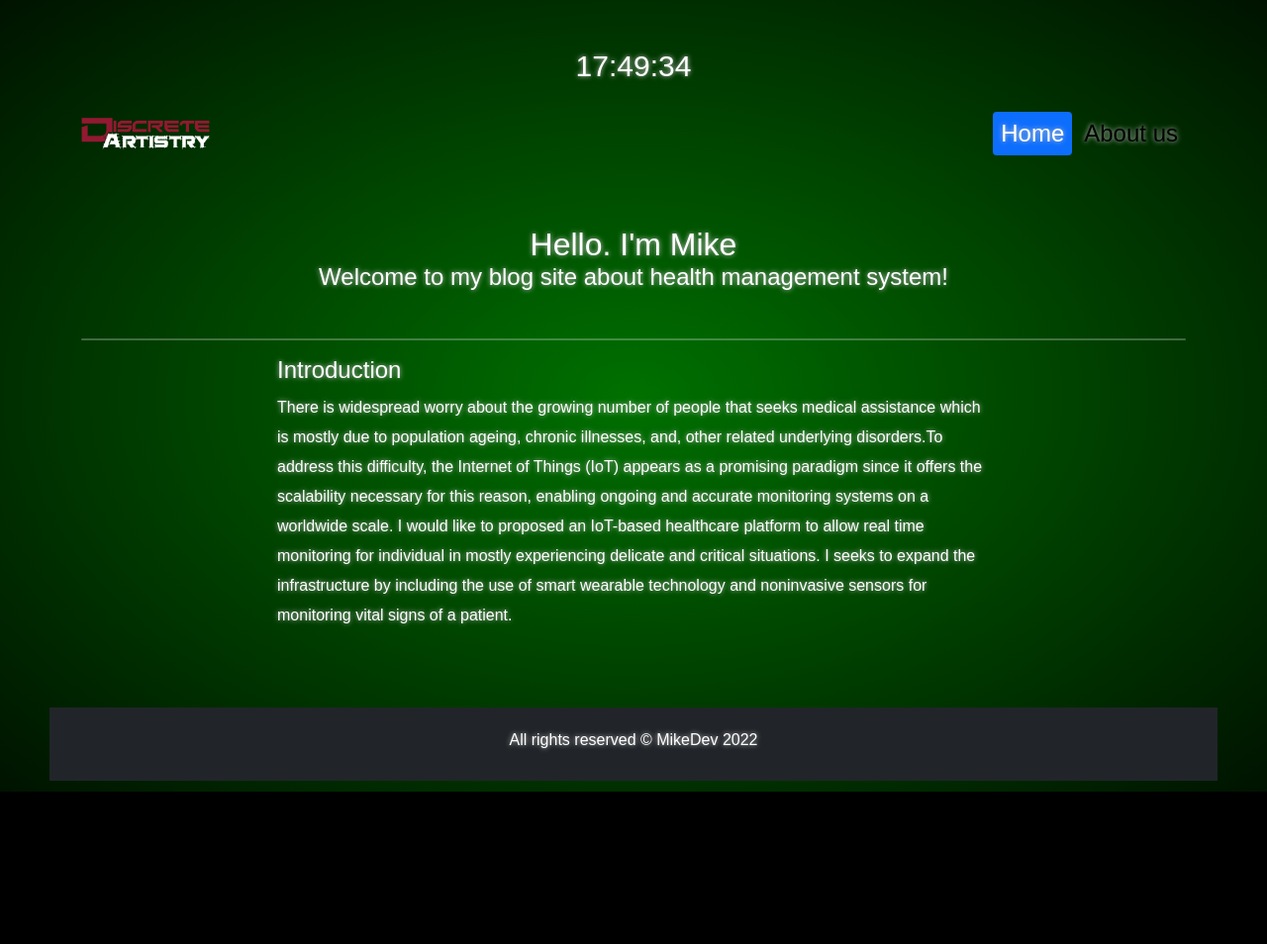
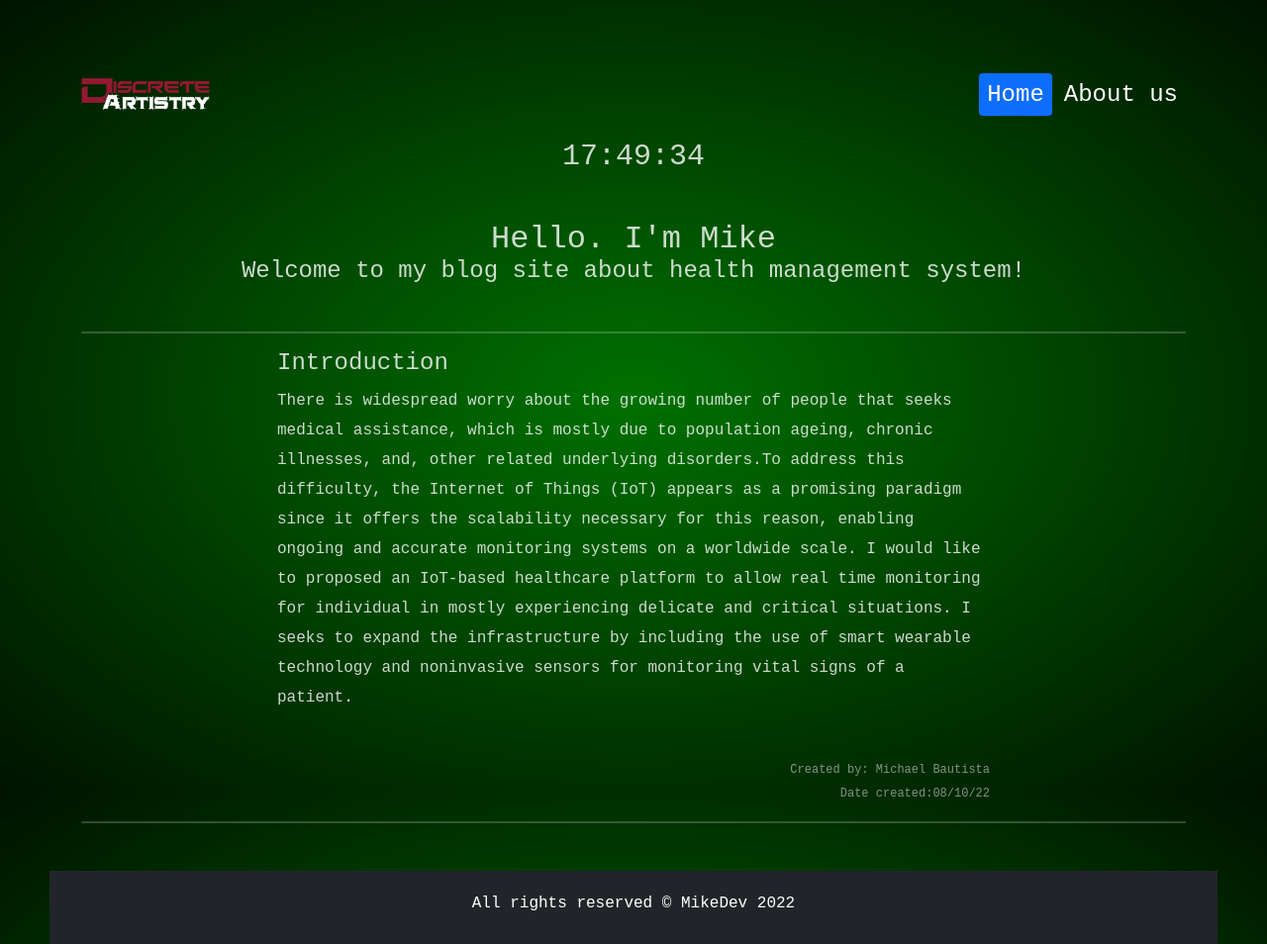
Before and after one commit to michaelbenedictbautista/AdvancedStudio, a plain HTML site: page index.html in a window 1280 px wide. Shown: the whole page at 99% size. Before the commit the page ends 800 px from the top, so only its background shows below. Drawn offline with nearby package versions, Linux system fonts and the light colour scheme.

Commit message:
Add when and who created

```diff
--- a/index.html
+++ b/index.html
@@ -27,8 +27,7 @@
 	</head>
 
 	<body>
-		<!-- Digital clock -->
-        <div id="clock" style="text-align: center; font-size: 30px; margin-bottom: 5px;"> </div>
+
 		<!-- Navigation -->
 	<nav class="navbar navbar-expand-lg navbar-light bg-transparent">
 		<div class="container mt-3 mb-3">
@@ -36,8 +35,6 @@
 				<img src="images/LogoIcon/logoRW.png" alt="Porfolio logo" class="d-inline-block align-text-top"
 					style="max-width: 130px;">
 			</a>
-
-
 
 			<button class="navbar-toggler" type="button" data-bs-toggle="collapse" data-bs-target="#navbarSupportedContent"
 				aria-controls="navbarSupportedContent" aria-expanded="false" aria-label="Toggle navigation">
@@ -51,7 +48,7 @@
 						<a class="nav-link active text-white" aria-current="page" href="./">Home</a>
 					</li>
 					<li class="nav-item">
-						<a class="nav-link text-black" aria-current="page" href="pages/about.html">About us</a>
+						<a class="nav-link text-white" aria-current="page" href="pages/about.html">About us</a>
 					</li>
 
 				</ul>
@@ -59,7 +56,8 @@
 		</div>
 	</nav>
 
-
+	<!-- Digital clock -->
+	<div id="clock" style="text-align: center; font-size: 30px; margin-bottom: 20px;"> </div>
 
         <div class="container mt-5">
 
@@ -73,21 +71,24 @@
 				<button id="displayBtn" class="generalBtn" type="button" onclick="displayName()">Ok</button>
 				<button id="clearBtn" class="generalBtn" type="button" onclick="clearInputs()">clear</button> -->
 
+			</section>
 
-
-				<hr class="rounded-3 mb-3" style="height: 2px;">
-
-
-			</section>
+			<hr class="rounded-3 mb-3" style="height: 2px;">
 
 			<section id="intro">
 				<div class="container col-8 mt-3">
 					<h4>Introduction</h4>
-					<p style="line-height:30px;">There is widespread worry about the growing number of people that seeks medical assistance which is mostly due to population ageing, chronic illnesses, and, other related underlying disorders.To address this difficulty, the Internet of Things (IoT) appears as a promising paradigm since it offers the scalability necessary for this reason, enabling ongoing and accurate monitoring systems on a worldwide scale. I would like to proposed an IoT-based healthcare platform to allow real time monitoring for individual in mostly experiencing delicate and critical situations. I seeks to expand the infrastructure by including the use of smart wearable technology and noninvasive sensors for monitoring vital signs of a patient.<br><br>
+					<p style="line-height:30px;">There is widespread worry about the growing number of people that seeks medical assistance, which is mostly due to population ageing, chronic illnesses, and, other related underlying disorders.To address this difficulty, the Internet of Things (IoT) appears as a promising paradigm since it offers the scalability necessary for this reason, enabling ongoing and accurate monitoring systems on a worldwide scale. I would like to proposed an IoT-based healthcare platform to allow real time monitoring for individual in mostly experiencing delicate and critical situations. I seeks to expand the infrastructure by including the use of smart wearable technology and noninvasive sensors for monitoring vital signs of a patient.<br><br>
 					</p>
+					<p class="text-end update lh-lg">Created by: Michael Bautista<br>
+					Date created:08/10/22</p>
+
 				</div>
 
 			</section>
+
+			<hr class="rounded-3 mb-3" style="height: 2px;">
+
 
 		<div></div>
 
@@ -102,19 +103,6 @@
 
     <!-- Footer -->
 <div class="text-center mt-5 py-3 bg-dark" style="color: white;">
-
-	<!-- <a class="navbar-brand" target="_blank" href="https://au.linkedin.com/in/michael-dev-tech?trk=profile-badge">
-		<i class="fab fa-linkedin-in"></i>
-	</a>
-
-	<a class="navbar-brand" target="_blank" href="mailto:graphicalevolution@gmail.com">
-		<i class="fa fa-envelope" aria-hidden="true"></i>
-	</a>
-
-	<a class="navbar-brand" target="_blank" href="https://wa.me/61478891978">
-		<i class="fa-brands fa-whatsapp"></i>
-	</a> -->
-
 	<p class="text-center mt-2">All rights reserved &copy; MikeDev 2022</p>
 </div>
 
--- a/styles.css
+++ b/styles.css
@@ -1,6 +1,6 @@
-*, ::after, ::before{
+* {
     box-sizing: border-box;
-    font-family: 'Raleway', sans-serif;
+    /* font-family: 'Raleway', sans-serif; */
 }
 
 body {
@@ -9,15 +9,15 @@ body {
     height: 100vh;
     padding: 0;
     margin: 0;
-    overflow: hidden;
-    color: white;
-    font: 1.5rem Inconsolata, monospace;
-    text-shadow: 0 0 5px #C8C8C8;
+    /* overflow: hidden; */
+    color: rgba(255, 255, 255, 0.8);
+    font: 1.5rem Inconsolata, monospace, sans-serif;
+    /* text-shadow: 0 0 5px #C8C8C8; */
     padding: 50px;
   }
 
   body::after {
-    content: "";
+
     position: absolute;
     top: 0;
     left: 0;
@@ -47,3 +47,8 @@ body {
   p {
     font-size: 1rem;
   }
+
+  .update {
+    color: rgba(255, 255, 255, 0.5);
+    font-size: .75rem;
+  }
```
Also changed, not shown: pages/about.html (+1 -1 lines).
